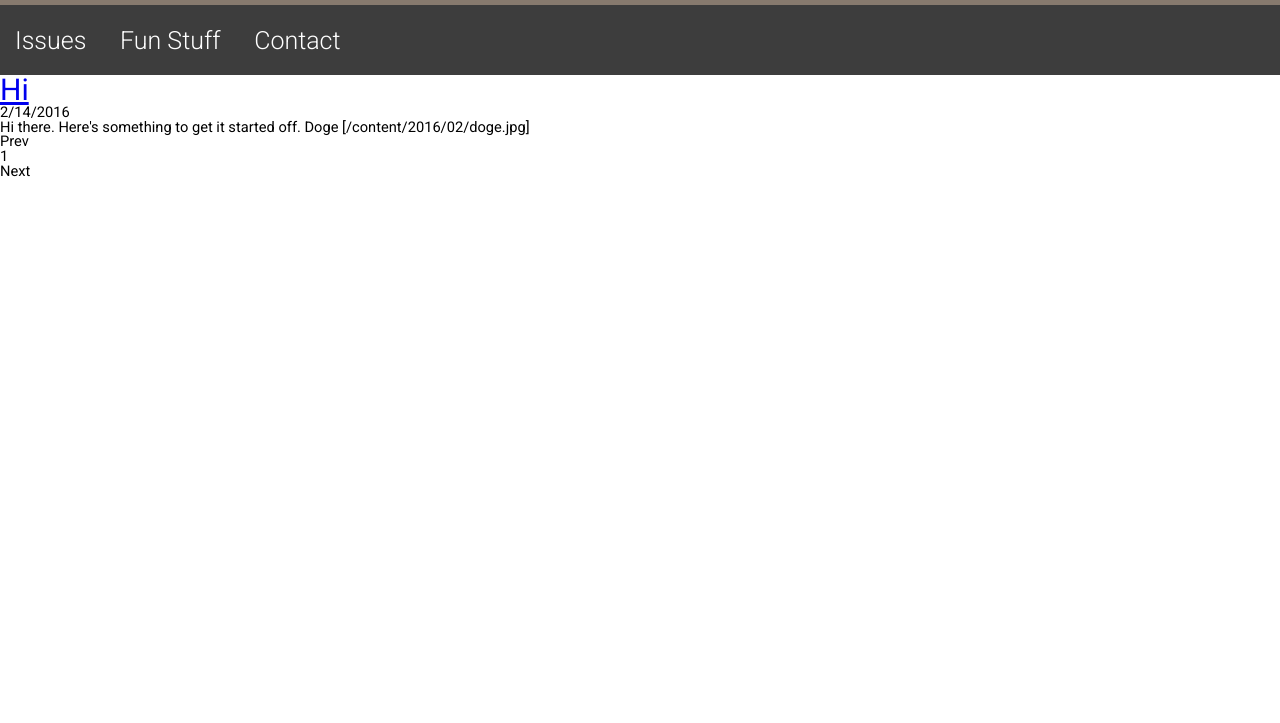
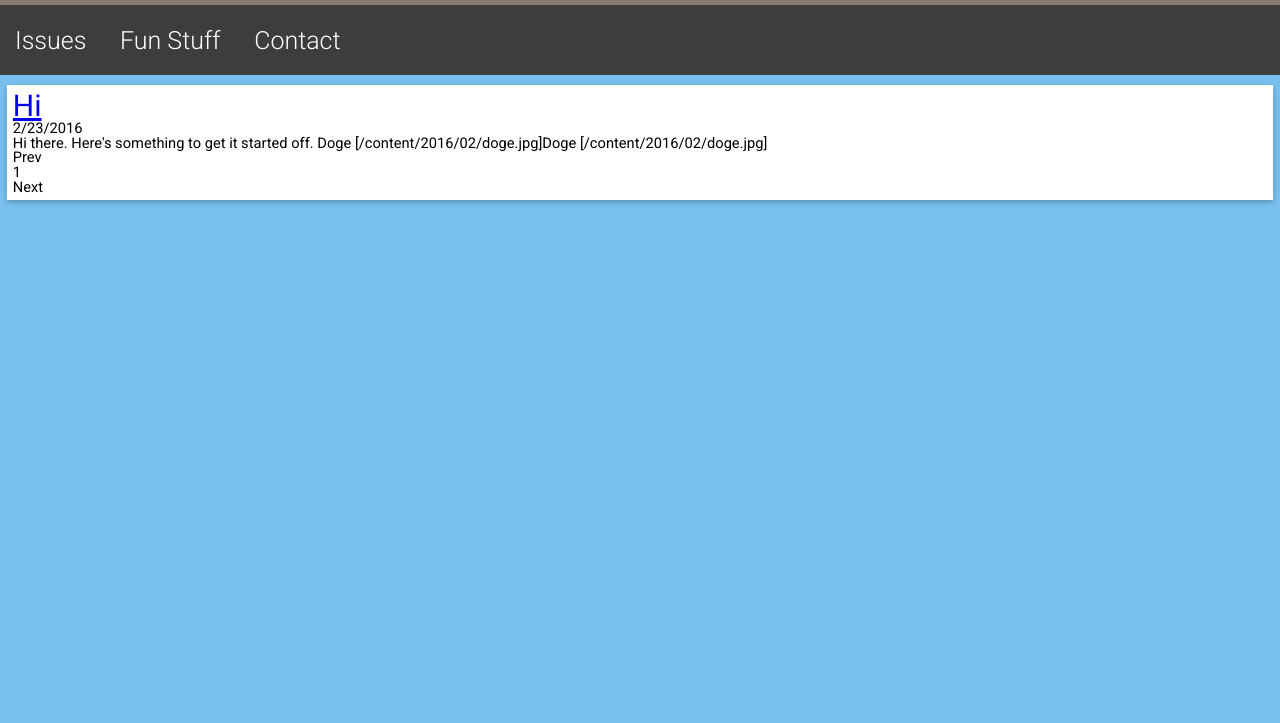
Before and after one commit to sidney-pham/high_arts, a plain HTML site: page issues/2016-1/index.html in a window 1280 px wide. Shown: the part 77-800 px from the top of the page. Drawn offline with Linux system fonts and the light colour scheme.

Commit message:
Site Updated: 23.02.16-12:33:31

```diff
--- a/css/style.css
+++ b/css/style.css
@@ -1 +1 @@
-*{margin:0}body,html{height:100%;width:100%;font-family:Roboto,'Helvetica Neue','Segoe UI',sans-serif;font-size:11pt}#header{background-color:#877A6E}.logo{padding-top:7px;height:75px;text-align:center}.navbar,footer{color:#fff;background-color:#3d3d3d;width:100%}footer{height:50px;display:flex;align-items:center}footer .notice{margin-left:15px;padding-top:10px;font-size:15px;font-weight:300}.navbar{height:70px}.navbar li{display:inline-block;padding-left:15px;padding-right:15px;padding-top:23px;padding-bottom:22px}.navbar li.active,.navbar li:hover{background-color:#4f4f4f}.navbar li a{text-decoration:none;color:#fff;font-weight:300;font-size:25px}#main{min-height:100%;margin-bottom:-50px}footer{font-size:10pt;padding-bottom:10px}h1{font-size:30px}
+*{margin:0}body,html{height:100%;width:100%;font-family:Roboto,'Helvetica Neue','Segoe UI',sans-serif;font-size:11pt}#header{background-color:#877A6E}.logo{padding-top:7px;height:75px;text-align:center}.navbar,footer{color:#fff;background-color:#3d3d3d;width:100%}footer{position:relative;height:60px;margin-top:-60px;display:flex;align-items:center}footer .notice{margin-left:15px;font-size:15px;font-weight:300}.navbar{height:70px}.navbar li{display:inline-block;padding-left:15px;padding-right:15px;padding-top:23px;padding-bottom:22px}.navbar li.active,.navbar li:hover{background-color:#4f4f4f}.navbar li a{text-decoration:none;color:#fff;font-weight:300;font-size:25px}#wrapper{min-height:100%;padding-top:5px;background-color:#78BFED;margin-bottom:-60px;width:100%;padding-bottom:70px}#main{display:block;margin-left:auto;margin-right:auto;margin-top:5px;height:98%;width:98%;padding:6px;background-color:#fff;box-shadow:0 2px 5px rgba(0,0,0,.26)}h1{font-size:30px}
--- a/issues/2016-1/index.html
+++ b/issues/2016-1/index.html
@@ -23,17 +23,18 @@
       <li><a href="#">Contact</a></li>
     </ul>
   </section>
-  <section id="main">
-    <!-- Page Content -->
+  <section id="wrapper">
+    <div id="main">
+      <!-- Page Content -->
 
     <article id="post" class="post">
         <h1><a href='/issues/2016-1/articles/hi.html'>Hi</a></h1>
-        <div class="post-date">2/14/2016</div>
+        <div class="post-date">2/23/2016</div>
         <div class="post-content">
             Hi there.
 Here's something to get it started off.
 
-Doge [/content/2016/02/doge.jpg]
+Doge [/content/2016/02/doge.jpg]Doge [/content/2016/02/doge.jpg]
         </div>
     </article>
 
@@ -59,6 +60,7 @@ Doge [/content/2016/02/doge.jpg]
 
     </ul>
 </div>
+    </div>
   </section>
   <footer>
     <span class="notice">
```
Also changed, not shown: index.html (+4 -2 lines), issues/2016-1/articles/hi.html (+6 -3 lines), issues/index.html (+4 -2 lines).
